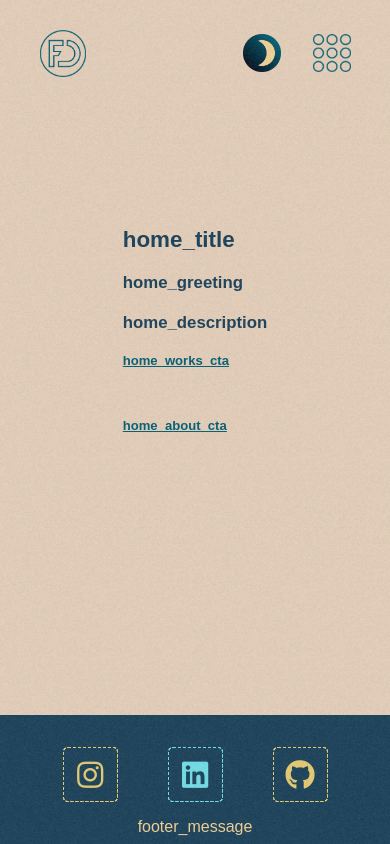
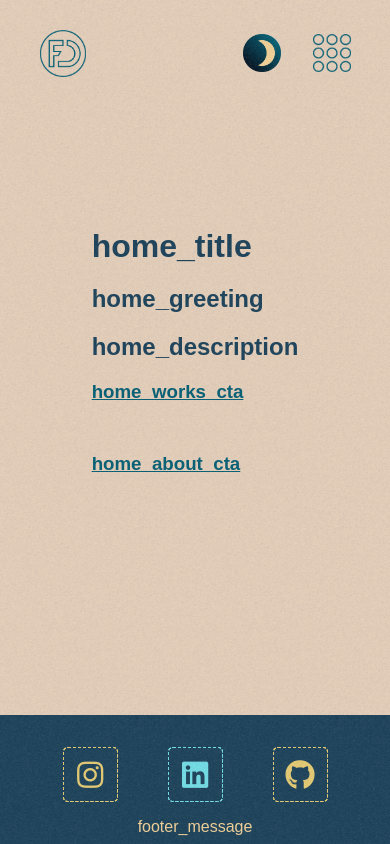
Before and after one commit to Florian-Denis-Dev/portfolio, a React (Create React App) app: page / in a window 390 px wide. Built offline with nearby package versions, Linux system fonts and the light colour scheme; what i18next-xhr-backend would draw is missing.

Commit message:
fix home css

```diff
--- a/src/style/home.scss
+++ b/src/style/home.scss
@@ -12,14 +12,22 @@
 }
 
 .intro {
-	margin: 100px 0 0;
+	margin: 12vh 0 0;
+	font-size: x-large;
 	display: flex;
 		justify-content: center;
 		flex-direction: column;
 		align-items: center;
 	gap: 20px;
+	@include respond (medium) {
+		font-size: large;
+	}
 	@include respond(smaller) {
+		font-size: medium;
 		align-items: flex-start;
+	}
+	@include respond (small) {
+		font-size: smaller;
 	}
 }
 
--- a/src/style/index.css
+++ b/src/style/index.css
@@ -684,16 +684,28 @@ header .liens-header:hover {
 }
 
 .intro {
-  margin: 100px 0 0;
+  margin: 12vh 0 0;
+  font-size: x-large;
   display: flex;
   justify-content: center;
   flex-direction: column;
   align-items: center;
   gap: 20px;
 }
+@media (max-width: 768px) {
+  .intro {
+    font-size: large;
+  }
+}
 @media (max-width: 425px) {
   .intro {
+    font-size: medium;
     align-items: flex-start;
+  }
+}
+@media (max-width: 375px) {
+  .intro {
+    font-size: smaller;
   }
 }
 
@@ -865,7 +877,13 @@ header .liens-header:hover {
 
 .gallery {
   display: flex;
+  border-radius: 8px 0;
   overflow-x: hidden;
+}
+@media (max-width: 375px) {
+  .gallery {
+    border-radius: 0px;
+  }
 }
 .gallery img {
   height: 80vh;
--- a/src/style/project.scss
+++ b/src/style/project.scss
@@ -43,6 +43,10 @@
 }
 .gallery{
   display: flex;
+  border-radius: 8px 0;
+  @include respond (small) {
+    border-radius: 0px;
+  }
   img{
     height: 80vh;
     @include respond (medium) {
```
Also changed, not shown: 1 other file (tests, documents, lock files or other folders).
